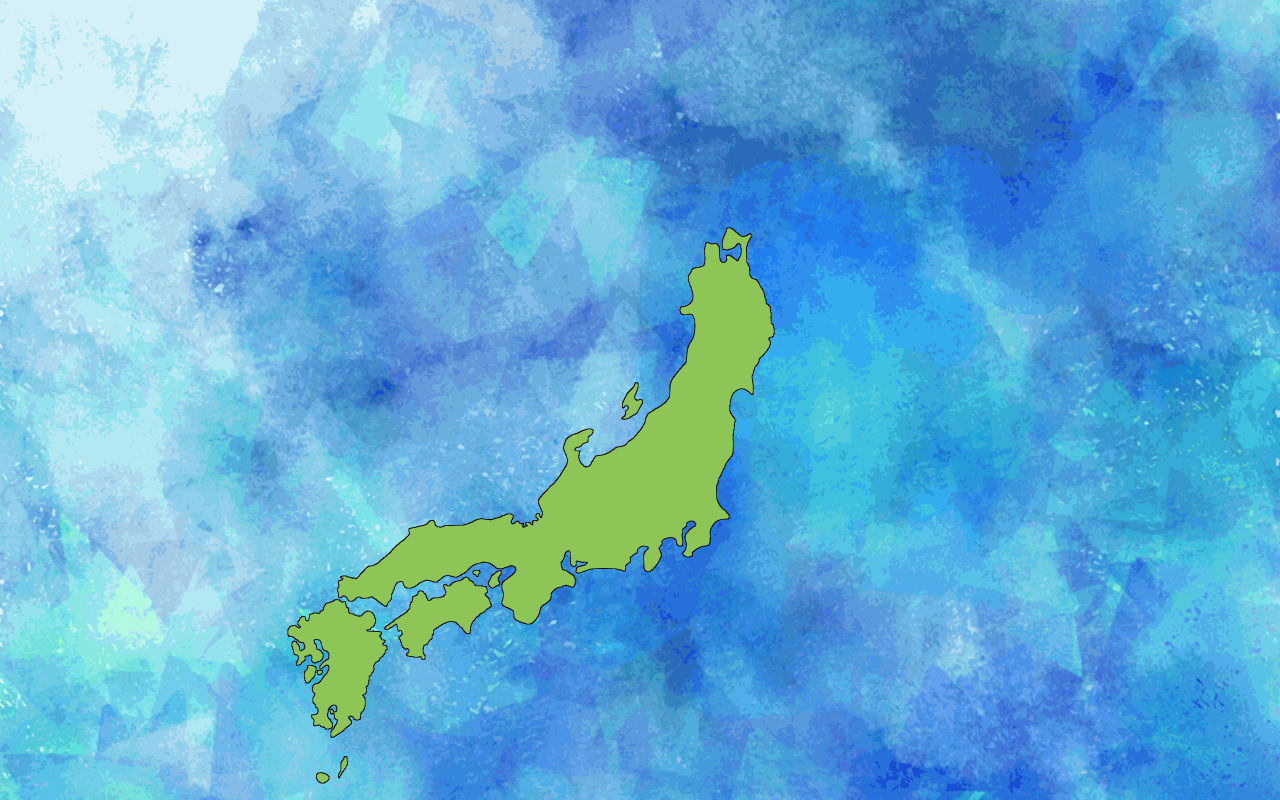
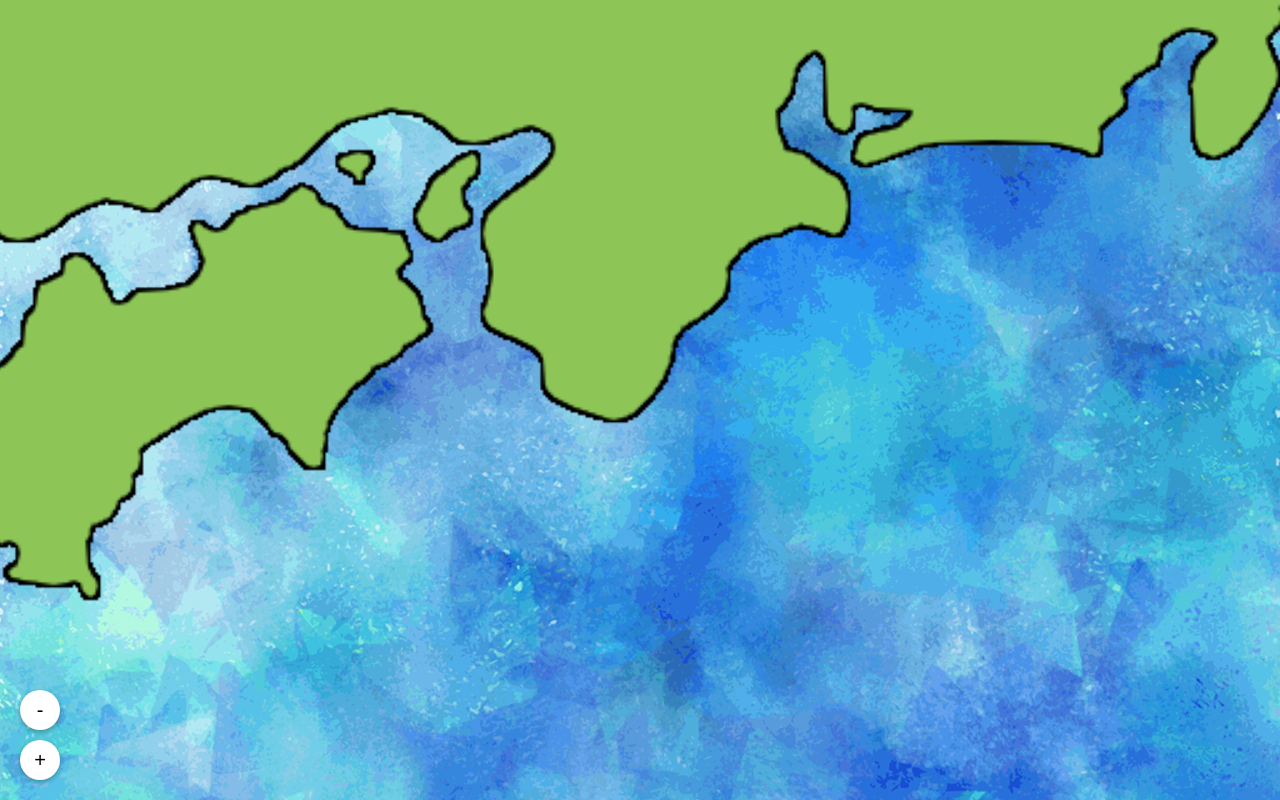
Before and after one commit to kc3hack/2025_1, a Next.js app in the folder frontend/: page /map in a window 1280 px wide. Built offline with nearby package versions, Linux system fonts and the light colour scheme.

Commit message:
地図の拡大縮小、初期値を設定

```diff
--- a/frontend/src/app/map/page.tsx
+++ b/frontend/src/app/map/page.tsx
@@ -1,9 +1,48 @@
-import React from 'react';
+"use client"; // クライアントコンポーネントとしてマーク
+
+import React, { useState, useRef } from 'react';
 import Image from 'next/image';
 
 const MapPage = () => {
+  // 初期位置をさらに上に設定
+  const [position, setPosition] = useState({ x: window.innerWidth / 1.5, y: -900 }); // y座標を-500に設定
+  // 初期スケールをさらに拡大された状態に設定
+  const [scale, setScale] = useState(10); // 初期スケールを8に設定
+  const [dragging, setDragging] = useState(false);
+  const [rel, setRel] = useState({ x: 0, y: 0 });
+  const japanImageRef = useRef<HTMLDivElement>(null);
+
+  const handleZoomIn = () => {
+    setScale(prevScale => Math.min(prevScale * 1.2, 15)); // 拡大度合いを細かくし、最大値を15に設定
+  };
+
+  const handleZoomOut = () => {
+    setScale(prevScale => Math.max(prevScale / 1.2, 0.5)); // 縮小度合いを細かくし、最小値を0.5に設定
+  };
+
+  const handleMouseDown = (e: React.MouseEvent) => {
+    if (e.button !== 0) return; // 左クリックのみ
+    const pos = { x: e.pageX - position.x, y: e.pageY - position.y };
+    setRel(pos);
+    setDragging(true);
+    e.stopPropagation();
+    e.preventDefault();
+  };
+
+  const handleMouseUp = () => {
+    setDragging(false);
+  };
+
+  const handleMouseMove = (e: React.MouseEvent) => {
+    if (!dragging) return;
+    setPosition({ x: e.pageX - rel.x, y: e.pageY - rel.y });
+    e.stopPropagation();
+    e.preventDefault();
+  };
+
   return (
-    <div style={{
+    <div
+      style={{
         position: 'relative',
         width: '100vw',
         height: '100vh',
@@ -14,16 +53,60 @@ const MapPage = () => {
         backgroundSize: 'cover',
         backgroundPosition: 'center',
         backgroundRepeat: 'no-repeat'
-    }}>
+      }}
+      onMouseMove={handleMouseMove}
+      onMouseUp={handleMouseUp}
+    >
+      <div
+        ref={japanImageRef} // useRefを使用して参照を設定
+        style={{
+          position: 'absolute',
+          top: position.y,
+          left: position.x,
+          transform: `scale(${scale})`,
+          cursor: dragging ? 'grabbing' : 'grab',
+          width: '50%',
+          height: '50%'
+        }}
+        onMouseDown={handleMouseDown}
+      >
         <Image
           src="/japan/defaultjapan.png"
           alt="Japan"
-        layout="fill"
-        objectFit="contain"
-        style={{ position: 'absolute', top: 0, left: 0 }}
+          fill
+          sizes="(max-width: 768px) 100vw, 50vw"
+          style={{
+            objectFit: 'contain'
+          }}
         />
+      </div>
+      <div style={{
+        position: 'absolute',
+        bottom: '20px',
+        left: '20px',
+        display: 'flex',
+        flexDirection: 'column',
+        gap: '10px'
+      }}>
+        <button onClick={handleZoomOut} style={buttonStyle}>-</button>
+        <button onClick={handleZoomIn} style={buttonStyle}>+</button>
+      </div>
     </div>
   );
 };
 
+const buttonStyle = {
+  width: '40px',
+  height: '40px',
+  borderRadius: '50%',
+  border: 'none',
+  backgroundColor: '#fff',
+  boxShadow: '0 2px 5px rgba(0,0,0,0.3)',
+  cursor: 'pointer',
+  fontSize: '20px',
+  display: 'flex',
+  alignItems: 'center',
+  justifyContent: 'center'
+};
+
 export default MapPage;
```
Lines whose indentation alone changed are shown as unchanged.
